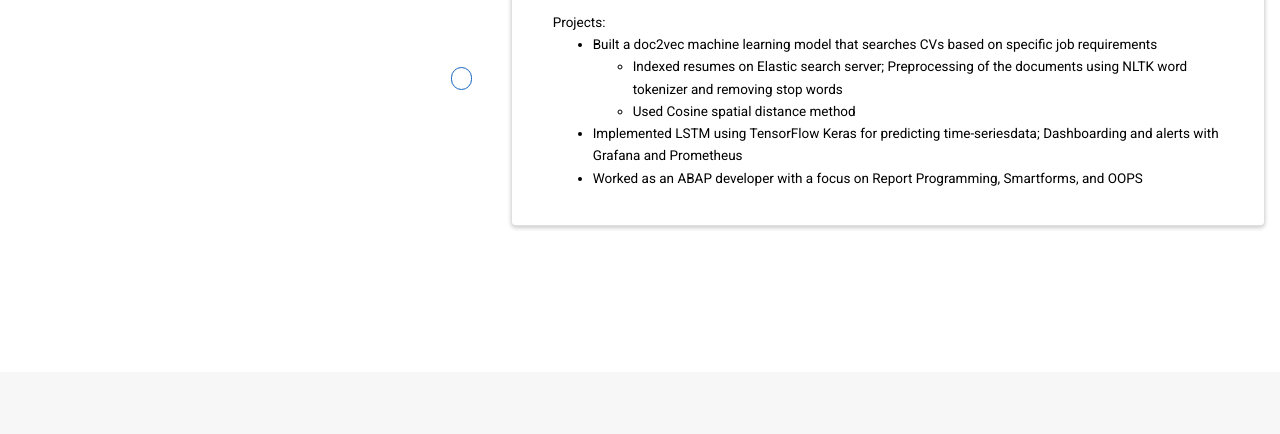
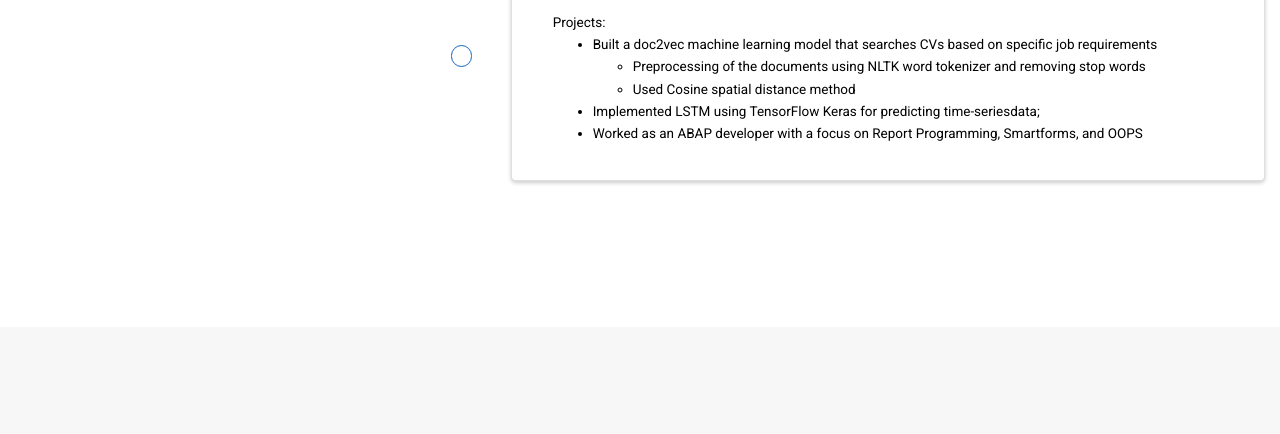
Before and after one commit to ihanish/ihanish.github.io, a plain HTML site: page index.html in a window 1280 px wide. Shown: the part 1347-1781 px from the top of the page. Drawn offline with nearby package versions, Linux system fonts and the light colour scheme; some icons are missing.

Commit message:
small changes

```diff
--- a/index.html
+++ b/index.html
@@ -1273,11 +1273,11 @@
 <ul>
 <li>Built a doc2vec machine learning model that searches CVs based on specific job requirements
 <ul>
-<li>Indexed resumes on Elastic search server; Preprocessing of the documents using NLTK word tokenizer and removing stop words</li>
+<li>Preprocessing of the documents using NLTK word tokenizer and removing stop words</li>
 <li>Used Cosine spatial distance method</li>
 </ul>
 </li>
-<li>Implemented LSTM using TensorFlow Keras for predicting time-seriesdata; Dashboarding and alerts with Grafana and Prometheus</li>
+<li>Implemented LSTM using TensorFlow Keras for predicting time-seriesdata;</li>
 <li>Worked as an ABAP developer with a focus on Report Programming, Smartforms, and OOPS</li>
 </ul>
 </div>
```
